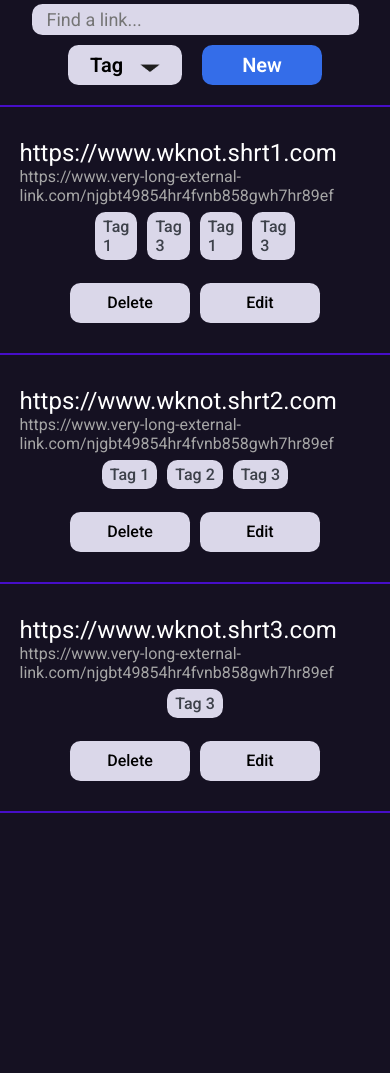
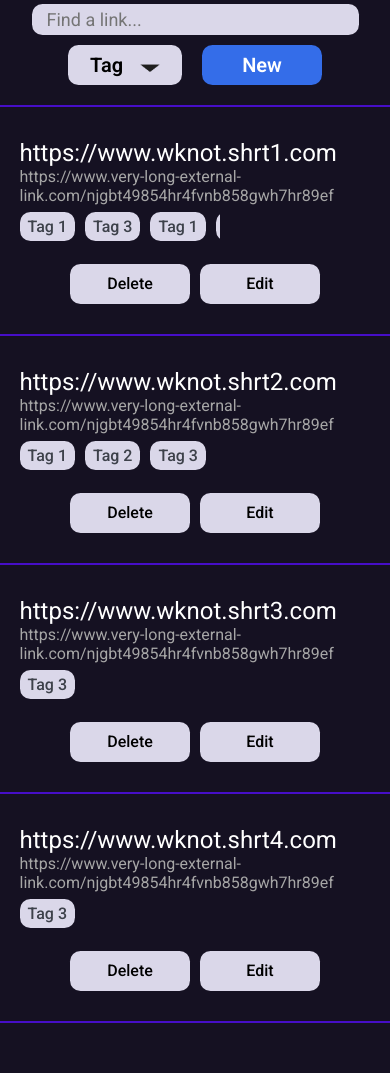
Before and after one commit to Marcos-Emanoel-dos-Santos/web-programming-project, a PHP site: page /dashboard.html in a window 390 px wide. Shown: the part 355-1428 px from the top of the page. Run offline with PHP 8.4, Linux system fonts and the light colour scheme; data that the repository does not hold is empty; some web fonts are replaced.

Commit message:
Finalizando a responsividade do dashboard e iniciando a do header.

```diff
--- a/css/layout/header.css
+++ b/css/layout/header.css
@@ -75,19 +75,16 @@ header{
 header nav{
     display: flex;
     flex-direction: column;
+    width: 80%;
+    justify-content: space-around;
     padding: 0;
     gap: 15px;
     margin: 15px 0;
-    text-transform: uppercase;
 }
 
 header img{
     margin-left: 0;
     margin-bottom: 15px;
-    filter: invert();
-    aspect-ratio: auto;
-    width: 200px;
-    height: auto;
 }
 
 }
--- a/css/pages/dashboard.css
+++ b/css/pages/dashboard.css
@@ -282,7 +282,6 @@ input[type="radio"] {
 .element_URL_fitcontent_subdiv span{
     width: 0;
     height: 2px;
-    align-self: center;
     background-color: var(--highlight_text_color);
     transition: width 0.6s ease-in-out;
 }
@@ -310,7 +309,7 @@ input[type="radio"] {
 .element_tags_subdiv{
     display: flex;
     flex-direction: row;
-    max-width: 200px;
+    max-width: 300px;
     overflow-x: auto;
     gap: 10px;
     padding-bottom: 3px;
@@ -320,14 +319,12 @@ input[type="radio"] {
     height: 5px;
     margin-top: 5px;
 }
-
 .element_tags_subdiv::-webkit-scrollbar-thumb {
     background: var(--hover_highlight_blue);
     border-radius: 3px;
     padding-top: 2px;
     width: 15px;
 }
-
 .element_tags_subdiv::-webkit-scrollbar-track {
     background-color: var(--track-bg);
 }
@@ -339,6 +336,7 @@ input[type="radio"] {
     font-weight: 500;
     border-radius: var(--general_border_radius);
     transition: background-color 0.25s ease-in;
+    white-space: nowrap;
 }
 
 .element_tags_subdiv span:hover{
@@ -460,12 +458,7 @@ main{
 }
 
 .element_tags_subdiv{
-    display: flex;
-    flex-direction: row;
     max-width: 200px;
-    align-self: center;
-    overflow-x: auto;
-    gap: 10px;
 }
 
 .element_CRUD_subdiv{
--- a/dashboard.html
+++ b/dashboard.html
@@ -156,6 +156,26 @@
 
             </div>
 
+            <div class="link_summary_div link_related_subdiv">
+                <div class="element_URL_subdiv">
+                    <div class="element_URL_fitcontent_subdiv">
+                        <span></span>
+                        <p class="short_link_URL dashboard_link_URL">https://www.wknot.shrt4.com</p>
+                        <p class="long_link_URL dashboard_link_URL">https://www.very-long-external-link.com/njgbt49854hr4fvnb858gwh7hr89ef</p>
+                        <span></span>
+                    </div>
+                    <div class="element_tags_subdiv">
+                        <span>Tag 3</span>
+                    </div>
+                </div>
+
+                <div class="element_CRUD_subdiv">
+                    <button class="button_CRUD button_delete_element"><span></span>Delete</button>
+                    <button class="button_CRUD button_edit_element"><span></span>Edit</button>
+                </div>
+
+            </div>
+
         </div>
     </main>
 
```
